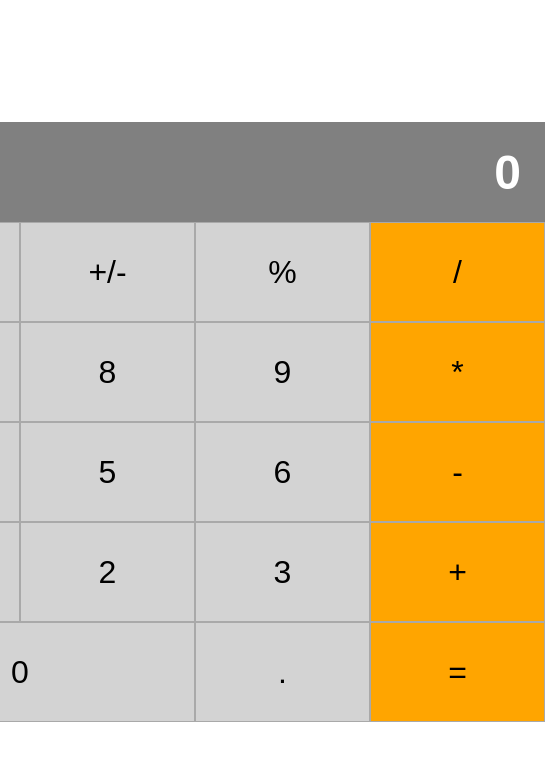
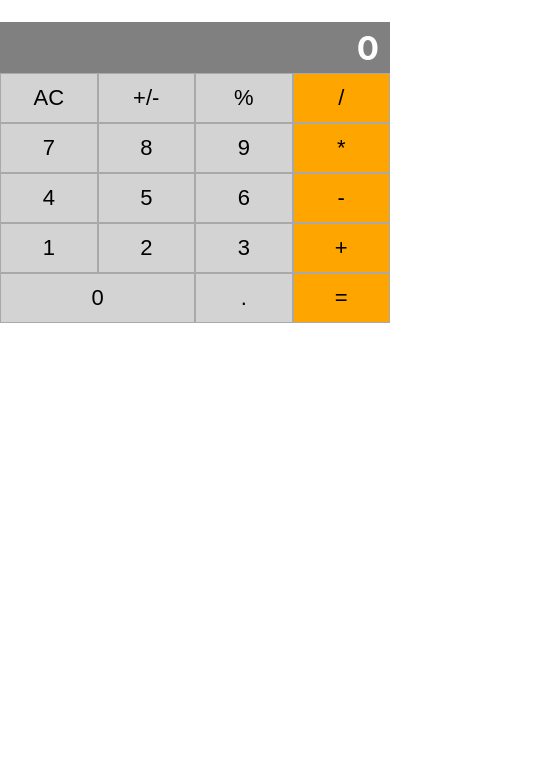
Before and after one commit to MauricioRobayo/calculator, a React (Create React App) app: page / in a window 390 px wide. Shown: the top 760 px of the page, 545 px wide, since content can reach past the window. Built offline with nearby package versions, Linux system fonts and the light colour scheme.

Commit message:
style: make it responsive

```diff
--- a/src/components/App.css
+++ b/src/components/App.css
@@ -3,36 +3,44 @@ body {
   margin: 0;
   padding: 0;
 }
-body, button {
-  font-size: 32px;
+html {
+  font-size: 22px;
   font-family: sans-serif;
+}
+@media (min-width: 420px) {
+  html {
+    font-size: 32px;
+  }
+}
+button {
+  font-size: 1rem;
+  padding: 0.5rem;
   display: flex;
+  cursor: pointer;
+  transition: filter .25s;
   justify-content: center;
   align-items: center;
-}
-button {
-  cursor: pointer;
-  transition: filter .25s;
 }
 button:hover {
   filter: brightness(1.15);
 }
 .app {
-  width: 700px;
+  margin: 1em auto;
+  max-width: 520px;
+  min-width: 280px;
 }
 .display, .button-panel {
-  height: 100px;
   display: flex;
 }
 .display {
-  font-size: 1.5em;
+  font-size: 1.5rem;
   background-color: gray;
   color: white;
   font-weight: bold;
-  padding: 0 0.5em;
+  padding: 0.25rem 0.5rem;
   justify-content: flex-end;
   align-items: center;
 }
 .button-panel button {
-  border: 1px solid darkgray;
+  border: 0.5px solid darkgray;
 }
```
